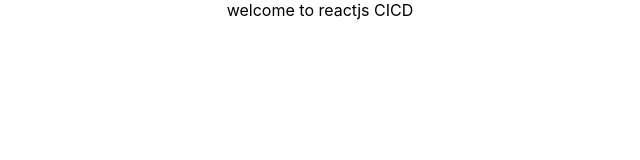
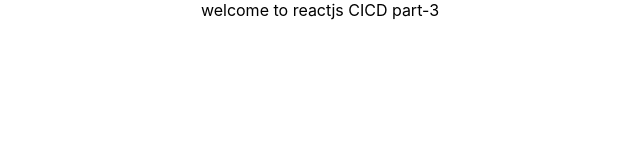
Before and after one commit to Darshansgowda/aws-s3-cicd-jenkins, a React (Create React App) app: page / in a window 1280 px wide. Shown: the top 160 px of the page, without its empty margins (320-960 px from the left). Built offline with nearby package versions, Linux system fonts and the light colour scheme.

Commit message:
added build folder3

```diff
--- a/src/App.js
+++ b/src/App.js
@@ -5,7 +5,7 @@ import './App.css';
 function App() {
   return (
     <div className="App">
-      welcome to reactjs CICD
+      welcome to reactjs CICD part-3
     </div>
   );
 }
```
Also changed, not shown: 6 other files (tests, documents, lock files or other folders).
